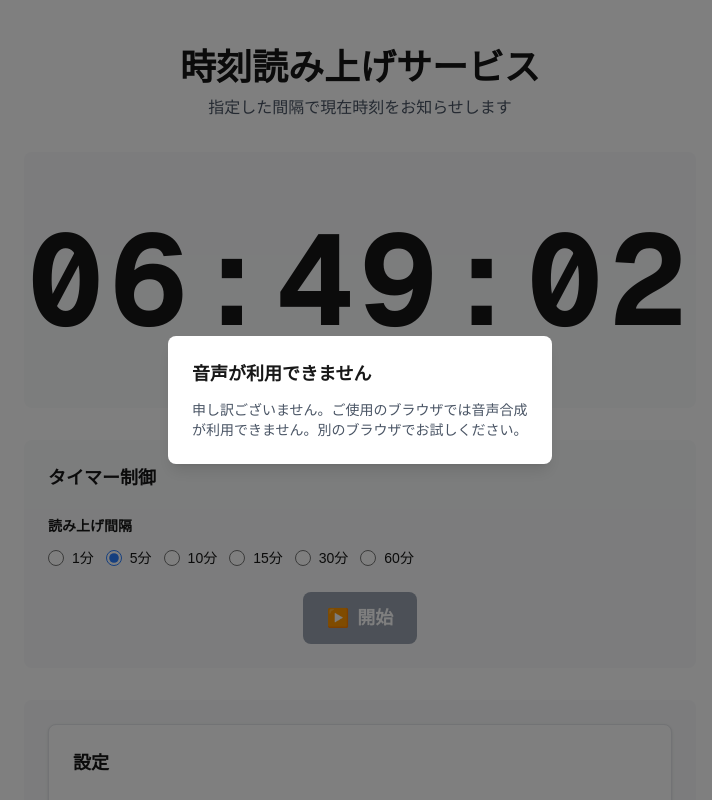
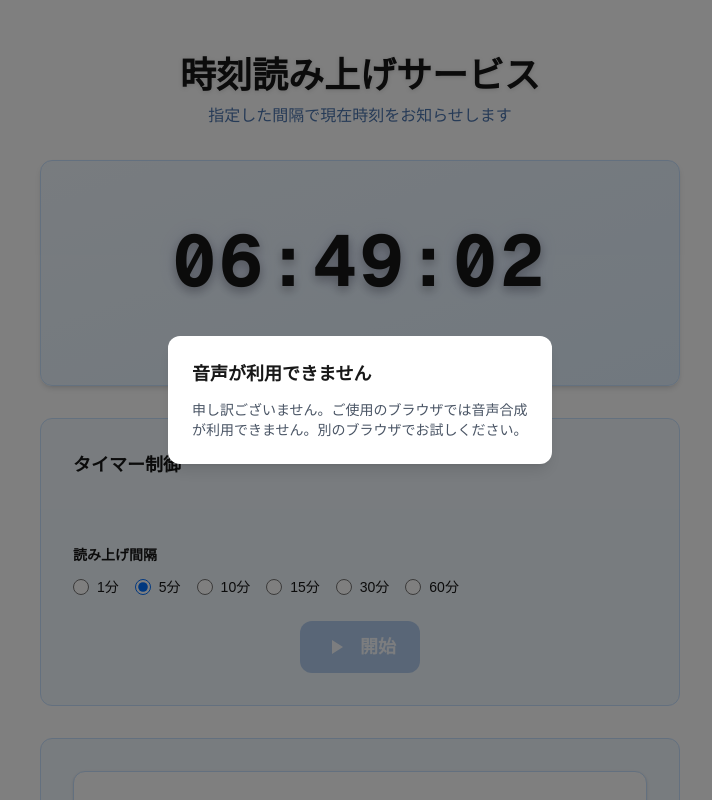
Before and after one commit to poko8nada/time-call-web-v1, a Next.js app: page / in a window 1280 px wide. Shown: the top 800 px of the page, without its empty margins (280-992 px from the left). Built offline with nearby package versions, Linux system fonts and the light colour scheme.

Commit message:
chore: update componets to redesign UI

```diff
--- a/app/_components/ControlButton.tsx
+++ b/app/_components/ControlButton.tsx
@@ -1,6 +1,7 @@
 'use client'
 
 import { useCallback } from 'react'
+import { PlayIcon, PauseIcon } from './PlayIcon'
 
 interface ControlButtonProps {
   isRunning: boolean
@@ -14,13 +15,14 @@ interface ControlButtonProps {
  *
  * Start/Stop button for timer control.
  * Shows "開始" when stopped, "停止" when running.
- * Visual feedback with color changes based on state.
+ * Enhanced with SVG icons, gradients, and modern hover states.
  *
  * FR-05: 開始/停止ボタン
  * - Label changes based on isRunning state
- * - Green when stopped (ready to start)
- * - Red when running (ready to stop)
- * - Visual feedback with color and icon
+ * - Green gradient when stopped (ready to start)
+ * - Red gradient when running (ready to stop)
+ * - Scale and shadow on hover
+ * - Smooth transitions
  * - Accessibility: aria-pressed, aria-label
  */
 export function ControlButton({
@@ -38,25 +40,40 @@ export function ControlButton({
   }, [isRunning, onStart, onStop])
 
   const buttonLabel = isRunning ? '停止' : '開始'
-  const buttonIcon = isRunning ? '⏹️' : '▶️'
   const ariaLabel = isRunning ? 'タイマーを停止' : 'タイマーを開始'
+
+  const baseClasses =
+    'btn-enhanced px-4 sm:px-6 py-2 sm:py-3 rounded-lg font-semibold text-white text-sm sm:text-base md:text-lg flex items-center justify-center gap-2 sm:gap-3'
+
+  const disabledClasses =
+    'bg-secondary-400 dark:bg-secondary-600 cursor-not-allowed opacity-60'
+
+  const runningClasses =
+    'bg-gradient-to-br from-error-500 to-error-600 hover:from-error-600 hover:to-error-700 dark:from-error-600 dark:to-error-700 dark:hover:from-error-700 dark:hover:to-error-800 focus-visible:ring-2 focus-visible:ring-offset-2 focus-visible:ring-error-500 shadow-md hover:shadow-lg'
+
+  const stoppedClasses =
+    'bg-gradient-to-br from-success-500 to-success-600 hover:from-success-600 hover:to-success-700 dark:from-success-600 dark:to-success-700 dark:hover:from-success-700 dark:hover:to-success-800 focus-visible:ring-2 focus-visible:ring-offset-2 focus-visible:ring-success-500 shadow-md hover:shadow-lg'
+
+  const buttonClasses = `${baseClasses} ${
+    disabled ? disabledClasses : isRunning ? runningClasses : stoppedClasses
+  }`
 
   return (
     <button
-      type='button'
+      type="button"
       onClick={handleClick}
       disabled={disabled}
       aria-pressed={isRunning}
       aria-label={ariaLabel}
-      className={`px-6 py-3 rounded-lg font-semibold text-white text-lg transition-colors focus:outline-2 focus:outline-offset-2 ${
-        disabled
-          ? 'bg-gray-400 dark:bg-gray-500 cursor-not-allowed'
-          : isRunning
-            ? 'bg-red-500 hover:bg-red-600 dark:bg-red-600 dark:hover:bg-red-700 focus:outline-red-500'
-            : 'bg-green-500 hover:bg-green-600 dark:bg-green-600 dark:hover:bg-green-700 focus:outline-green-500'
-      }`}
+      className={buttonClasses}
     >
-      <span className='mr-2'>{buttonIcon}</span>
+      <span className="w-5 h-5 sm:w-6 sm:h-6 flex items-center justify-center">
+        {isRunning ? (
+          <PauseIcon className="w-full h-full" />
+        ) : (
+          <PlayIcon className="w-full h-full" />
+        )}
+      </span>
       {buttonLabel}
     </button>
   )
--- a/app/_components/DigitalClock.tsx
+++ b/app/_components/DigitalClock.tsx
@@ -29,7 +29,7 @@ export function DigitalClock({ currentTime }: { currentTime: Date }) {
   if (!isMounted) {
     return (
       <div className='flex items-center justify-center w-full'>
-        <time className='font-mono font-bold tracking-wider text-5xl sm:text-6xl md:text-7xl lg:text-8xl xl:text-9xl text-foreground dark:text-foreground invisible'>
+        <time className='font-mono font-bold tracking-wider text-3xl sm:text-4xl md:text-5xl lg:text-6xl xl:text-7xl text-foreground dark:text-foreground invisible' aria-hidden='true' style={{ textShadow: '0 0 20px rgba(0, 0, 0, 0.1)' }}>
           00:00:00
         </time>
       </div>
@@ -39,10 +39,16 @@ export function DigitalClock({ currentTime }: { currentTime: Date }) {
   const displayTime = formatDigitalTime(currentTime)
 
   return (
-    <div className='flex items-center justify-center w-full'>
+    <div className='flex items-center justify-center w-full px-4'>
       <time
         dateTime={currentTime.toISOString()}
-        className='font-mono font-bold tracking-wider text-5xl sm:text-6xl md:text-7xl lg:text-8xl xl:text-9xl text-foreground dark:text-foreground'
+        className='font-mono font-bold tracking-wider text-3xl sm:text-4xl md:text-5xl lg:text-6xl xl:text-7xl text-foreground dark:text-foreground drop-shadow-lg'
+        role='status'
+        aria-label={`現在時刻: ${displayTime}`}
+        style={{
+          textShadow: '0 4px 12px rgba(0, 0, 0, 0.15), 0 0 20px rgba(79, 70, 229, 0.1)',
+          letterSpacing: '0.05em',
+        }}
       >
         {displayTime}
       </time>
--- a/app/_components/IntervalSelector.tsx
+++ b/app/_components/IntervalSelector.tsx
@@ -59,11 +59,11 @@ export function IntervalSelector({
       className='border-0 p-0'
       aria-label='Time call interval selection'
     >
-      <legend className='text-sm font-semibold text-foreground dark:text-foreground mb-3'>
+      <legend className='text-sm font-semibold text-foreground dark:text-foreground mb-3 block'>
         読み上げ間隔
       </legend>
 
-      <div className='flex flex-wrap gap-2 sm:gap-3'>
+      <div className='flex flex-wrap gap-2 sm:gap-3 md:gap-4'>
         {INTERVAL_OPTIONS.map(option => (
           <label
             key={option}
@@ -75,11 +75,11 @@ export function IntervalSelector({
               value={option}
               checked={interval === option}
               onChange={handleChange}
-              className='w-4 h-4 cursor-pointer accent-blue-500 dark:accent-blue-400'
-              aria-label={`${option}分`}
+              className='w-4 h-4 cursor-pointer accent-primary-600 dark:accent-primary-500 focus-visible:ring-2 focus-visible:ring-offset-2 focus-visible:ring-primary-500'
+              aria-label={`${option}分間隔で読み上げ`}
               disabled={disabled}
             />
-            <span className='ml-2 text-sm font-medium text-foreground dark:text-foreground group-disabled:opacity-50 group-disabled:cursor-not-allowed'>
+            <span className='ml-2 text-xs sm:text-sm font-medium text-foreground dark:text-foreground group-disabled:opacity-50 group-disabled:cursor-not-allowed'>
               {option}分
             </span>
           </label>
--- /dev/null
+++ b/app/_components/PlayIcon.tsx
@@ -0,0 +1,26 @@
+export function PlayIcon({ className = '' }: { className?: string }) {
+  return (
+    <svg
+      xmlns='http://www.w3.org/2000/svg'
+      viewBox='0 0 24 24'
+      fill='currentColor'
+      className={className}
+    >
+      <path d='M8 5v14l11-7z' />
+    </svg>
+  )
+}
+
+export function PauseIcon({ className = '' }: { className?: string }) {
+  return (
+    <svg
+      xmlns='http://www.w3.org/2000/svg'
+      viewBox='0 0 24 24'
+      fill='currentColor'
+      className={className}
+    >
+      <rect x='6' y='4' width='4' height='16' />
+      <rect x='14' y='4' width='4' height='16' />
+    </svg>
+  )
+}
--- a/app/_components/SettingsPanel.tsx
+++ b/app/_components/SettingsPanel.tsx
@@ -34,7 +34,7 @@ export function SettingsPanel({ children }: SettingsPanelProps) {
 
   if (!mounted) {
     return (
-      <div className='w-full p-6 bg-white dark:bg-zinc-900 rounded-lg border border-gray-200 dark:border-zinc-700 shadow-sm'>
+      <div className='w-full p-6 sm:p-8 bg-background dark:bg-background rounded-lg border border-secondary-200 dark:border-secondary-800 shadow-sm'>
         <h2 className='text-lg font-bold text-foreground dark:text-foreground mb-6'>
           設定
         </h2>
@@ -44,7 +44,7 @@ export function SettingsPanel({ children }: SettingsPanelProps) {
   }
 
   return (
-    <div className='w-full p-6 bg-white dark:bg-zinc-900 rounded-lg border border-gray-200 dark:border-zinc-700 shadow-sm'>
+    <div className='w-full p-6 sm:p-8 bg-background dark:bg-background rounded-lg border border-secondary-200 dark:border-secondary-800 shadow-sm'>
       <h2 className='text-lg font-bold text-foreground dark:text-foreground mb-6'>
         設定
       </h2>
--- a/app/_components/VoiceSelector.tsx
+++ b/app/_components/VoiceSelector.tsx
@@ -61,7 +61,7 @@ export function VoiceSelector({
       <select
         value={voices.indexOf(selectedVoice || voices[0])}
         onChange={handleVoiceChange}
-        className='w-full px-4 py-2 bg-white dark:bg-zinc-800 border border-gray-300 dark:border-zinc-600 rounded-md text-foreground dark:text-foreground focus:outline-2 focus:outline-blue-500 focus:outline-offset-0'
+        className='w-full px-4 py-2 bg-background dark:bg-secondary-800 border border-secondary-300 dark:border-secondary-600 rounded-md text-foreground dark:text-foreground focus-visible:outline-2 focus-visible:outline-offset-2 focus-visible:outline-primary-600'
         aria-label='音声の選択'
       >
         {voices.map((voice, index) => (
@@ -70,7 +70,7 @@ export function VoiceSelector({
           </option>
         ))}
       </select>
-      <p className='mt-2 text-xs text-gray-600 dark:text-gray-400'>
+      <p className='mt-2 text-xs text-secondary-600 dark:text-secondary-400'>
         選択した音声で時刻が読み上げられます
       </p>
     </div>
--- a/app/_features/TimeCallService/index.tsx
+++ b/app/_features/TimeCallService/index.tsx
@@ -45,19 +45,19 @@ export function TimeCallService() {
       {/* FR-18: Show error dialog when voices are unavailable */}
       <VoiceUnavailableDialog isOpen={!isAvailable} />
 
-      <main className='w-full max-w-2xl space-y-8'>
+      <main className='w-full max-w-2xl mx-auto space-y-6 sm:space-y-8 px-3 sm:px-4'>
         {/* Header */}
         <div className='text-center space-y-2'>
-          <h1 className='text-2xl sm:text-3xl md:text-4xl font-bold text-foreground dark:text-foreground'>
+          <h1 className='text-xl sm:text-2xl md:text-3xl lg:text-4xl font-bold text-foreground dark:text-foreground drop-shadow-sm'>
             時刻読み上げサービス
           </h1>
-          <p className='text-sm sm:text-base text-gray-600 dark:text-gray-400'>
+          <p className='text-xs sm:text-sm md:text-base text-secondary-600 dark:text-secondary-400'>
             指定した間隔で現在時刻をお知らせします
           </p>
         </div>
 
         {/* Digital Clock Section */}
-        <div className='flex flex-col items-center justify-center py-8 sm:py-12 md:py-16 bg-gray-50 dark:bg-zinc-900 rounded-lg'>
+        <div className='flex flex-col items-center justify-center py-6 sm:py-8 md:py-10 lg:py-16 bg-gradient-to-br from-secondary-50 to-secondary-100 dark:from-secondary-900 dark:to-secondary-800 rounded-lg border border-secondary-200 dark:border-secondary-700 shadow-elevated'>
           <DigitalClock currentTime={currentTime} />
           <NextCallTimeDisplay
             nextCallTime={nextCallTime}
@@ -66,8 +66,8 @@ export function TimeCallService() {
         </div>
 
         {/* Timer Control Section */}
-        <div className='space-y-6 bg-gray-50 dark:bg-zinc-900 p-6 rounded-lg'>
-          <h2 className='text-lg font-semibold text-foreground dark:text-foreground'>
+        <div className='space-y-4 sm:space-y-6 bg-secondary-50 dark:bg-secondary-900 p-4 sm:p-6 md:p-8 rounded-lg border border-secondary-200 dark:border-secondary-800'>
+          <h2 className='text-base sm:text-lg font-semibold text-foreground dark:text-foreground'>
             タイマー制御
           </h2>
 
@@ -82,7 +82,7 @@ export function TimeCallService() {
         </div>
 
         {/* Settings Panel */}
-        <div className='bg-gray-50 dark:bg-zinc-900 p-6 rounded-lg'>
+        <div className='bg-secondary-50 dark:bg-secondary-900 p-4 sm:p-6 md:p-8 rounded-lg border border-secondary-200 dark:border-secondary-800'>
           <AudioSettings
             isSupported={isSupported}
             voices={voices}
--- a/app/globals.css
+++ b/app/globals.css
@@ -3,14 +3,6 @@
 :root {
   --background: #ffffff;
   --foreground: #171717;
-}
-
-/* biome-ignore lint:unknownAtRules) */
-@theme inline {
-  --color-background: var(--background);
-  --color-foreground: var(--foreground);
-  --font-sans: var(--font-geist-sans);
-  --font-mono: var(--font-geist-mono);
 }
 
 @media (prefers-color-scheme: dark) {
@@ -20,8 +12,280 @@
   }
 }
 
+/* biome-ignore lint:unknownAtRules */
+@theme inline {
+  /* Fonts */
+  --font-sans: var(--font-geist-sans);
+  --font-mono: var(--font-geist-mono);
+
+  /* Base colors */
+  --color-background: var(--background);
+  --color-foreground: var(--foreground);
+
+  /* Primary palette - Blue (OKLCH) */
+  --color-primary-50: oklch(97.3% 0.042 254.604);
+  --color-primary-100: oklch(94.5% 0.083 254.752);
+  --color-primary-200: oklch(89.2% 0.158 254.514);
+  --color-primary-300: oklch(82.8% 0.242 252.874);
+  --color-primary-400: oklch(74.4% 0.271 252.957);
+  --color-primary-500: oklch(63.7% 0.237 255.331);
+  --color-primary-600: oklch(57.7% 0.245 255.325);
+  --color-primary-700: oklch(50.5% 0.213 255.518);
+  --color-primary-800: oklch(44.4% 0.177 256.899);
+  --color-primary-900: oklch(39.6% 0.141 258.723);
+  --color-primary-950: oklch(25.8% 0.092 257.042);
+
+  /* Secondary palette - Slate (OKLCH) */
+  --color-secondary-50: oklch(97.9% 0.014 252.894);
+  --color-secondary-100: oklch(95.3% 0.031 256.281);
+  --color-secondary-200: oklch(90.5% 0.055 255.096);
+  --color-secondary-300: oklch(86.4% 0.07 254.618);
+  --color-secondary-400: oklch(75.4% 0.089 255.823);
+  --color-secondary-500: oklch(66.5% 0.099 256.805);
+  --color-secondary-600: oklch(56.1% 0.1 256.762);
+  --color-secondary-700: oklch(46.3% 0.089 256.744);
+  --color-secondary-800: oklch(37% 0.064 255.702);
+  --color-secondary-900: oklch(30.1% 0.043 258.448);
+  --color-secondary-950: oklch(19.4% 0.029 264.695);
+
+  /* Status colors */
+  --color-success-600: oklch(62.7% 0.194 150.214);
+  --color-warning-600: oklch(66.6% 0.179 60.318);
+  --color-error-600: oklch(57.7% 0.245 28.325);
+
+  /* Border colors */
+  --color-border: oklch(90% 0.01 250);
+  --color-border-dark: oklch(30% 0.01 250);
+
+  /* Typography scale - font sizes with properties */
+  --text-xs: 0.75rem;
+  --text-xs--line-height: 1rem;
+  --text-xs--font-weight: 400;
+
+  --text-sm: 0.875rem;
+  --text-sm--line-height: 1.25rem;
+  --text-sm--font-weight: 400;
+
+  --text-base: 1rem;
+  --text-base--line-height: 1.5rem;
+  --text-base--font-weight: 400;
+
+  --text-lg: 1.125rem;
+  --text-lg--line-height: 1.75rem;
+  --text-lg--font-weight: 500;
+
+  --text-xl: 1.25rem;
+  --text-xl--line-height: 1.75rem;
+  --text-xl--font-weight: 600;
+
+  --text-2xl: 1.5rem;
+  --text-2xl--line-height: 2rem;
+  --text-2xl--font-weight: 700;
+
+  --text-3xl: 1.875rem;
+  --text-3xl--line-height: 2.25rem;
+  --text-3xl--font-weight: 700;
+
+  --text-4xl: 2.25rem;
+  --text-4xl--line-height: 2.5rem;
+  --text-4xl--font-weight: 700;
+
+  --text-5xl: 3rem;
+  --text-5xl--line-height: 1;
+  --text-5xl--font-weight: 700;
+
+  --text-6xl: 3.75rem;
+  --text-6xl--line-height: 1;
+  --text-6xl--font-weight: 700;
+
+  --text-7xl: 4.5rem;
+  --text-7xl--line-height: 1;
+  --text-7xl--font-weight: 700;
+
+  --text-8xl: 6rem;
+  --text-8xl--line-height: 1;
+  --text-8xl--font-weight: 700;
+
+  --text-9xl: 8rem;
+  --text-9xl--line-height: 1;
+  --text-9xl--font-weight: 700;
+
+  /* Breakpoints */
+  --breakpoint-sm: 640px;
+  --breakpoint-md: 768px;
+  --breakpoint-lg: 1024px;
+  --breakpoint-xl: 1280px;
+  --breakpoint-2xl: 1536px;
+
+  /* Radius */
+  --radius-sm: 0.375rem;
+  --radius-md: 0.5rem;
+  --radius-lg: 0.75rem;
+}
+
 body {
   background: var(--background);
   color: var(--foreground);
   font-family: Arial, Helvetica, sans-serif;
 }
+
+/* Focus styles for accessibility */
+@layer base {
+  :focus-visible {
+    outline: 2px solid var(--color-primary-600);
+    outline-offset: 2px;
+  }
+
+  button:focus-visible,
+  input:focus-visible,
+  select:focus-visible,
+  textarea:focus-visible,
+  a:focus-visible {
+    outline: 2px solid var(--color-primary-600);
+    outline-offset: 2px;
+  }
+
+  /* Remove default focus outline style and apply custom */
+  *:focus {
+    outline: none;
+  }
+}
+
+/* Utility classes for common patterns */
+@layer utilities {
+  /* Typography utilities */
+  .text-heading-1 {
+    font-size: var(--text-4xl);
+    line-height: var(--text-4xl--line-height);
+    font-weight: var(--text-4xl--font-weight);
+  }
+
+  .text-heading-2 {
+    font-size: var(--text-3xl);
+    line-height: var(--text-3xl--line-height);
+    font-weight: var(--text-3xl--font-weight);
+  }
+
+  .text-heading-3 {
+    font-size: var(--text-2xl);
+    line-height: var(--text-2xl--line-height);
+    font-weight: var(--text-2xl--font-weight);
+  }
+
+  .text-body {
+    font-size: var(--text-base);
+    line-height: var(--text-base--line-height);
+    font-weight: var(--text-base--font-weight);
+  }
+
+  .text-caption {
+    font-size: var(--text-xs);
+    line-height: var(--text-xs--line-height);
+    font-weight: var(--text-xs--font-weight);
+  }
+
+  /* Button reset */
+  .btn-reset {
+    @apply appearance-none border-0 bg-transparent cursor-pointer;
+  }
+
+  /* Container patterns */
+  .container-sm {
+    @apply max-w-sm;
+  }
+
+  .container-md {
+    @apply max-w-2xl;
+  }
+
+  .container-lg {
+    @apply max-w-5xl;
+  }
+
+  /* Card patterns */
+  .card {
+    @apply bg-secondary-50 dark:bg-secondary-900 rounded-lg p-6;
+  }
+
+  .card-compact {
+    @apply bg-secondary-50 dark:bg-secondary-900 rounded-md p-4;
+  }
+
+  /* Responsive text utilities */
+  .text-responsive {
+    @apply text-sm sm:text-base md:text-lg;
+  }
+
+  .text-responsive-lg {
+    @apply text-base sm:text-lg md:text-xl;
+  }
+
+  .text-responsive-xl {
+    @apply text-lg sm:text-xl md:text-2xl;
+  }
+
+  /* Gradient utilities */
+  .gradient-primary {
+    @apply bg-gradient-to-br from-primary-50 to-primary-100 dark:from-primary-900 dark:to-primary-800;
+  }
+
+  .gradient-primary-hover {
+    @apply bg-gradient-to-br from-primary-100 to-primary-200 dark:from-primary-800 dark:to-primary-700;
+  }
+
+  /* Shadow utilities */
+  .shadow-subtle {
+    @apply shadow-sm;
+  }
+
+  .shadow-elevated {
+    @apply shadow-md;
+  }
+
+  .shadow-floating {
+    @apply shadow-lg;
+  }
+
+  /* Button enhanced states */
+  .btn-enhanced {
+    @apply relative transition-all duration-200 ease-out;
+  }
+
+  .btn-enhanced:hover {
+    @apply scale-105 shadow-md;
+  }
+
+  .btn-enhanced:active {
+    @apply scale-95;
+  }
+
+  /* Glow effect */
+  .glow-primary {
+    @apply ring-2 ring-primary-500/50;
+  }
+
+  .glow-success {
+    @apply ring-2 ring-success-600/50;
+  }
+
+  .glow-error {
+    @apply ring-2 ring-error-600/50;
+  }
+
+  /* Transition utilities for smooth visibility toggling */
+  .transition-soft {
+    transition:
+      opacity 220ms cubic-bezier(0.4, 0, 0.2, 1),
+      max-height 220ms cubic-bezier(0.4, 0, 0.2, 1),
+      margin 220ms cubic-bezier(0.4, 0, 0.2, 1),
+      padding 220ms cubic-bezier(0.4, 0, 0.2, 1);
+  }
+
+  .opacity-in {
+    @apply opacity-100;
+  }
+
+  .opacity-out {
+    @apply opacity-0 pointer-events-none;
+  }
+}
--- a/app/page.tsx
+++ b/app/page.tsx
@@ -9,28 +9,32 @@ import { TimeCallService } from '@/app/_features/TimeCallService'
  * FR-12: トップページ
  * - Server Component (default)
  * - Renders TimeCallService
- * - Responsive layout container
+ * - Responsive layout container (max-w-2xl)
  * - License attribution footer
+ * - Dark mode support
+ * - Accessibility: semantic HTML, sufficient contrast
  */
 export default function Home() {
   return (
-    <div className='flex flex-col items-center justify-center min-h-screen bg-white dark:bg-black p-4'>
+    <div className='flex flex-col items-center justify-center min-h-screen bg-background dark:bg-background p-4 sm:p-6'>
       <TimeCallService />
 
       {/* Footer - License Attribution */}
-      <footer className='text-center text-xs text-gray-500 dark:text-gray-400 py-4 border-t border-gray-200 dark:border-zinc-800 mt-8 w-full max-w-2xl'>
-        <p>
+      <footer className='text-center text-xs text-secondary-600 dark:text-secondary-400 py-6 border-t border-secondary-200 dark:border-secondary-800 mt-8 sm:mt-12 w-full max-w-2xl'>
+        <p className='text-responsive'>
           音源:{' '}
           <a
             href='https://otologic.jp'
-            className='underline hover:text-gray-700 dark:hover:text-gray-300'
+            className='underline hover:text-primary-600 dark:hover:text-primary-400 focus-visible:outline-2 focus-visible:outline-offset-2 focus-visible:outline-primary-600'
+            rel='external noopener noreferrer'
           >
             OtoLogic
           </a>{' '}
           ({' '}
           <a
             href='https://creativecommons.org/licenses/by/4.0/'
-            className='underline hover:text-gray-700 dark:hover:text-gray-300'
+            className='underline hover:text-primary-600 dark:hover:text-primary-400 focus-visible:outline-2 focus-visible:outline-offset-2 focus-visible:outline-primary-600'
+            rel='license noopener noreferrer'
           >
             CC BY 4.0
           </a>
```
Also changed, not shown: app/_components/CurrentIntervalDisplay.tsx (+8 -7 lines), app/_components/NextCallTimeDisplay.tsx (+18 -27 lines), app/_components/VolumeControl.tsx (+5 -5 lines), 1 other file (tests, documents, lock files or other folders).
